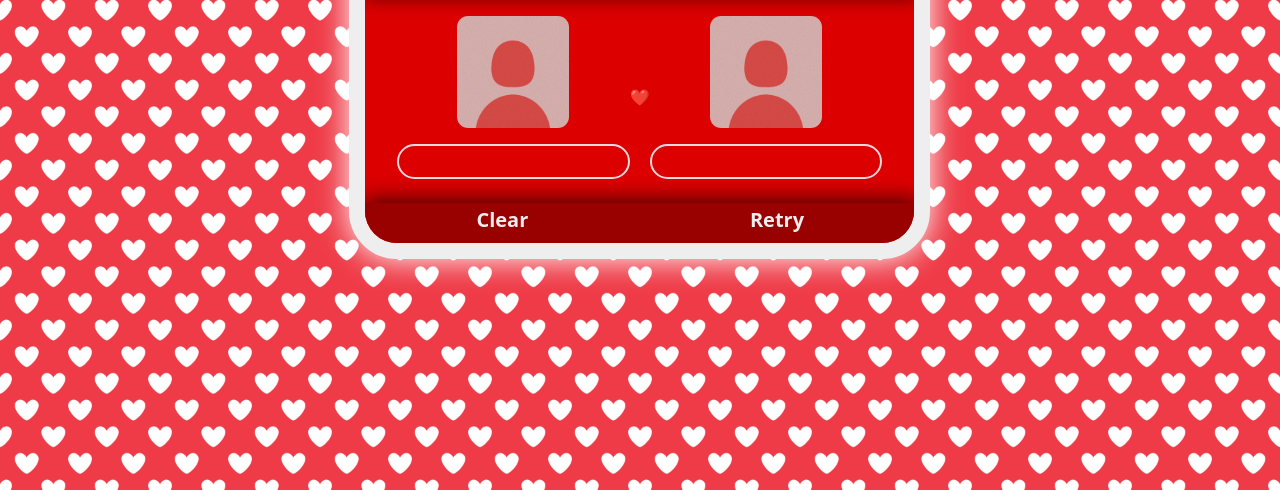
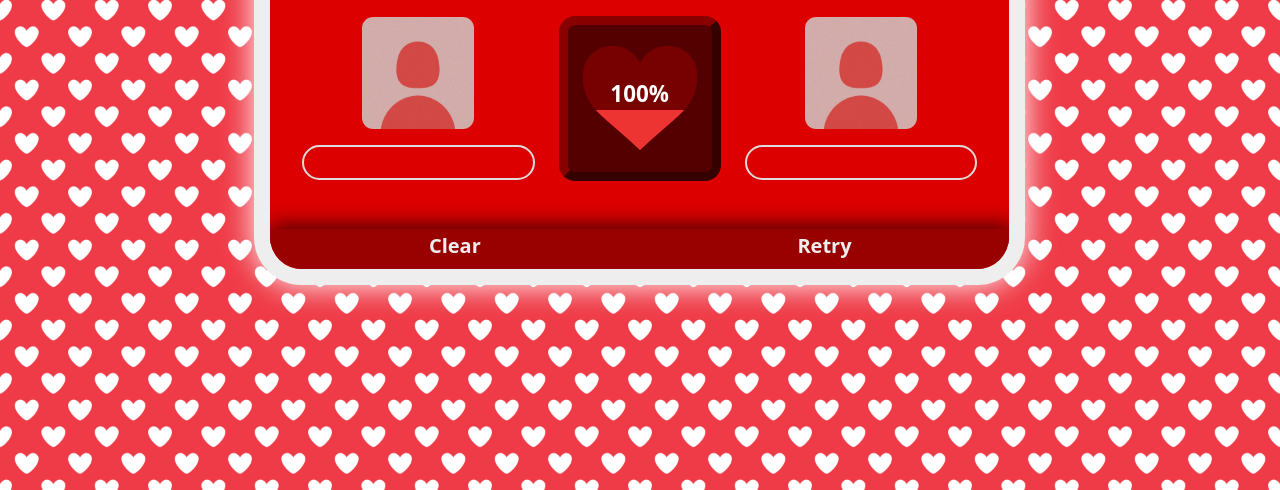
Before and after one commit to IanSantosOS/love-calculator, a plain HTML site: page index.html in a window 1280 px wide. Shown: the part 310-800 px from the top of the page. Drawn offline with Linux system fonts and the light colour scheme.

Commit message:
heart - love counter

```diff
--- a/index.html
+++ b/index.html
@@ -19,7 +19,13 @@
                 </div>
                 <input id="username-1" type="text" class="username">
             </div>
-            <div class="heart">❤️</div>
+            <div class="heart-container">
+                <span id="love-percentage" class="counter">100%</span>
+                <div class="heart">
+                    <div class="empty-block"></div>
+                    <div class="red-block"></div>
+                </div>
+            </div>
             <div class="user">
                 <div class="user-image">
                     <input id="user-img-inp-2" class="user-image-input" type="file" accept="image/png, image/jpeg">
--- a/style.css
+++ b/style.css
@@ -61,7 +61,7 @@ main {
     align-items: center;
     justify-content: space-between;
     padding: 1.5em 2em;
-    height: 100%;
+    min-height: 10.3em;
     flex: 1;
 }
 
@@ -112,6 +112,60 @@ main {
     box-shadow: 0 0 10px 1px rgba(0, 0, 0, .8);
 }
 
+.heart-container {
+    display: grid;
+    place-items: center;
+    position: relative;
+    background-color: #550000;
+    border: .6em outset #880000;
+    border-radius: 1em;
+    min-height: 10.3em;
+    margin: 1.5rem;
+    padding: 0 .5em;
+}
+
+.counter {
+    color: #ffffff;
+    position: absolute;
+    z-index: 1;
+    font-size: 1.4em;
+    font-weight: 700;
+    margin-bottom: .45em;
+}
+
+.heart {
+    position: relative;
+    mask-image: url(./img/heart.png);
+    mask-repeat: no-repeat;
+    mask-border: discrete;
+    mask-size: 8em;
+    height: 8em;
+    width: 8em;
+}
+
+.empty-block {
+    background-color: #770000;
+    width: 8em;
+    height: 8em;
+}
+
+.red-block {
+    background-color: #ee3333;
+    position: absolute;
+    width: 8em;
+    height: 8em;
+    animation: .8s filling-heart alternate infinite;
+}
+
+@keyframes filling-heart {
+    0% {
+        top: 100%;
+    }
+    100% {
+        top: 0;
+    }
+}
+
 .love-btn {
     cursor: pointer;
     text-align: center;
```
Also changed, not shown: img/heart.png (added).
